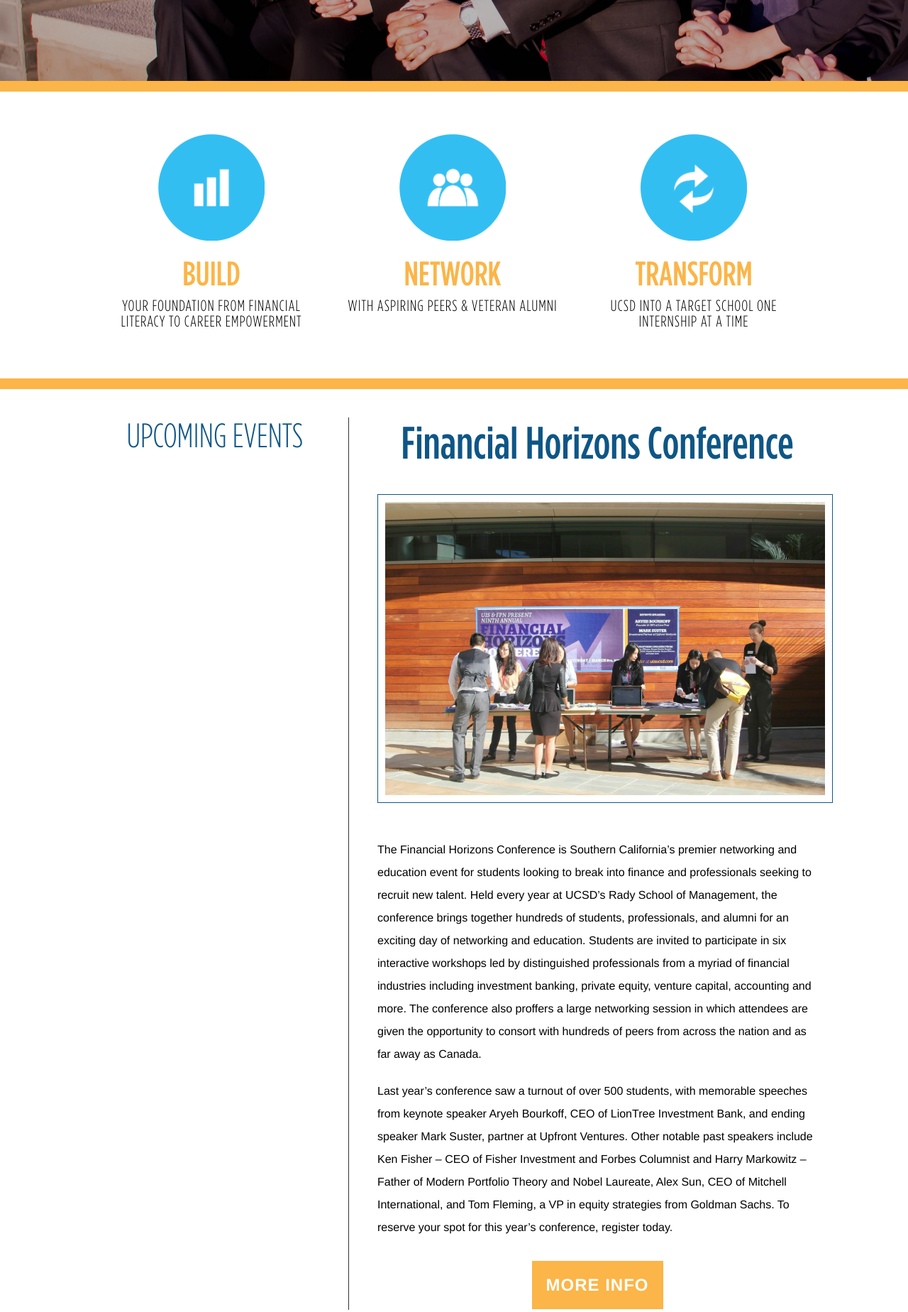
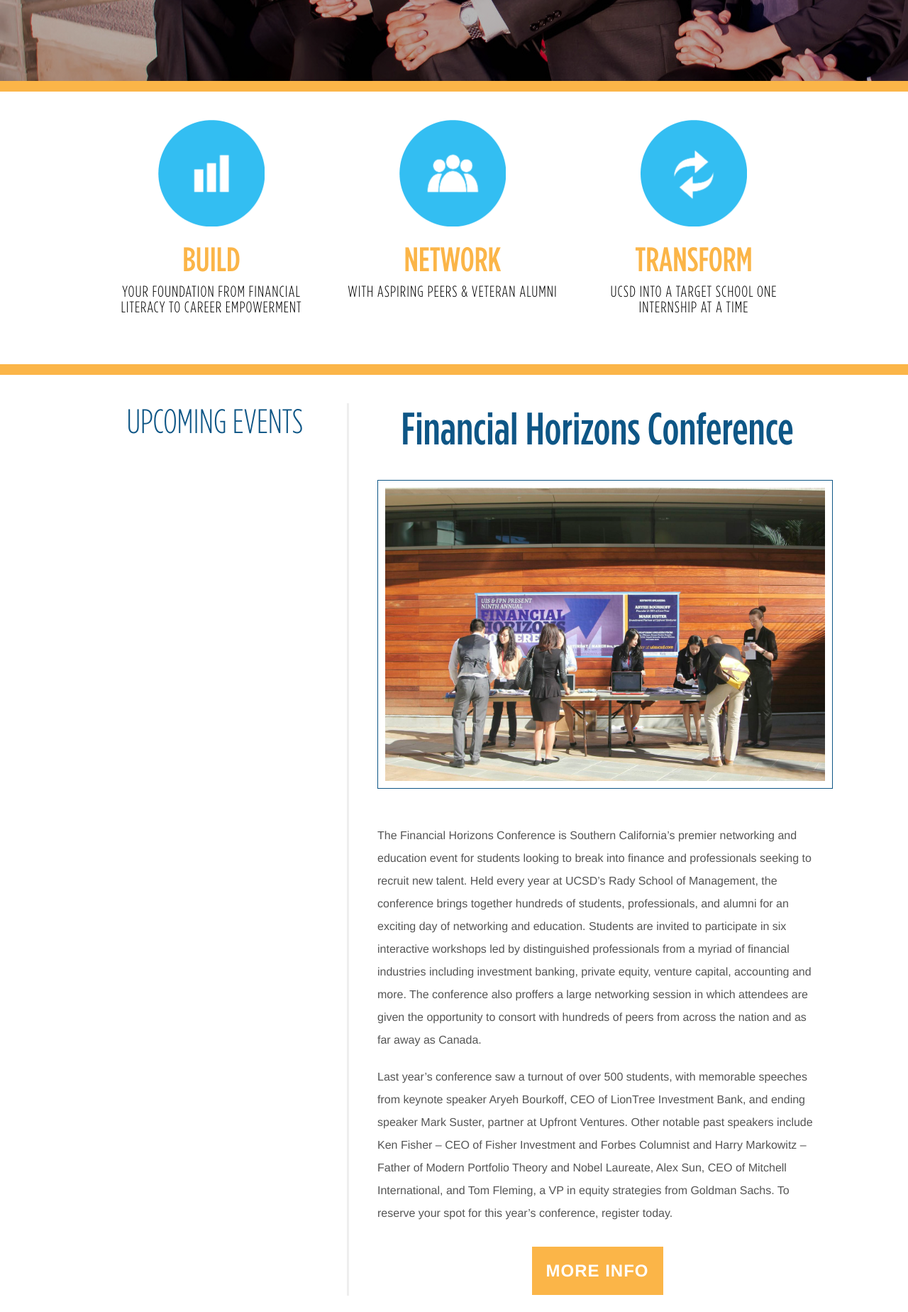
Before and after one commit to vqdo/187b, a plain HTML site: page app/index.html in a window 1280 px wide. Shown: the part 486-2334 px from the top of the page at 71% size. Drawn offline with nearby package versions, Linux system fonts and the light colour scheme; some packages are replaced by stand-ins of ours; a script that the page names is missing.

Commit message:
Minor changes requested by Sam

```diff
--- a/app/assets/css/master.css
+++ b/app/assets/css/master.css
@@ -59,6 +59,7 @@ body, p, a {
     line-height: 1.5;
 }
 p {
+    color: #555;
     font-size: 16px;
     padding: 10px 0;
     line-height: 2;
@@ -189,11 +190,13 @@ a:focus {
      text-align: center;
 }
 .panel-text {
-     color: #FFF;
      display: inline-block;
      padding-top: 100px;
      width: 740px;
  }
+.panel-text, .panel-text p {
+    color: #FFF;
+}
  .panel-text h2 {
     color: #FBB548;
     display: inline-block;
@@ -269,7 +272,7 @@ a:focus {
 
  .detail-panel {
      border-bottom: 15px solid #FBB548;
-     padding: 40px 0 60px 0;
+     padding: 20px 0 60px 0;
  }
  .detail-icon {
     display: inline-block;
@@ -347,7 +350,7 @@ a:focus {
  }
 
  .main-feat{
-     border-left: 1px solid #333;
+     border-left: 3px solid #EEE;
      width:620px;
      padding: 0 0 0 40px;
  }
```
Also changed, not shown: app/index.html (+0 -1 lines), app/partials/about.html (+1 -2 lines).
